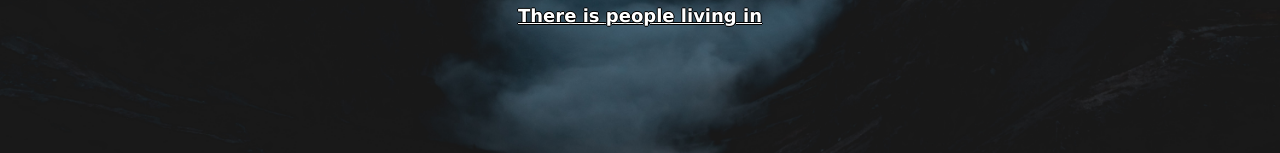
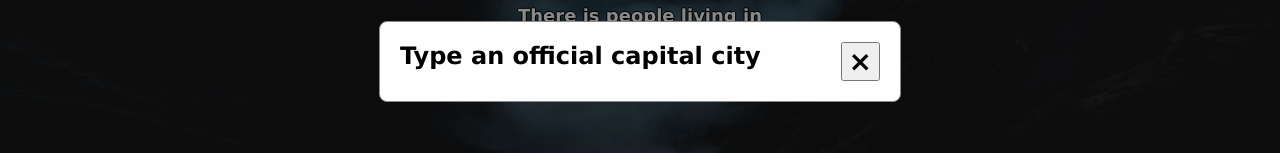
Before and after one commit to Ranchino/API-assignment, a website: page public/index.html in a window 1280 px wide. Both pictures are taken after typing "Sample" into the empty fields and a click on the button "Search". Shown: the part 339-492 px from the top of the page. Drawn offline with Linux system fonts and the light colour scheme; no server answers.

Commit message:
adding and testing modal

```diff
--- a/public/index.html
+++ b/public/index.html
@@ -19,7 +19,7 @@
                 <h2 class="searchName">Enter the capital you want to know more about</h2>
                 <h3 class="searchName">Search here! 🧐</h3><br>
                 <span id="searchArea">
-                    <input id="searchBox" type="text" name="searchBox" placeholder="ex: Stockholm" autofocus></input>
+                    <input id="searchBox" type="text" name="searchBox" placeholder="ex: stockholm" autofocus></input>
                     <button id="searchButton" onclick="submitButton()">Search</button>
                 </span>
             </form>
@@ -56,6 +56,12 @@
             <div id="imageFlag"></div>
 
         </div>
+
+        <div id="modal">
+            <dialog id="myDialog">Type an official capital city
+                <button class="close" onclick="noModal()">&times;</button>
+            </dialog>
+        </div>
     </div>
 
 </body>
--- a/public/static/css/style.css
+++ b/public/static/css/style.css
@@ -114,3 +114,42 @@ h1, h2, h3 {
   color: white;
   text-shadow: -1px 0 black, 0 1px black, 1px 0 black, 0 -1px black;
 }
+
+#modal {
+  display: none;
+  position: fixed;
+  z-index: 1;
+  padding-top: 100px;
+  left: 0;
+  top: 0;
+  width: 100%;
+  height: 100%;
+  overflow: auto;
+  background-color: rgb(0,0,0);
+  background-color: rgba(0,0,0,0.4);
+}
+
+#myDialog {
+  background-color: #fefefe;
+  margin: auto;
+  padding: 20px;
+  border: 1px solid #888;
+  border-radius: 8px;
+  width: 20em;
+  font-size: x-large;
+  font-weight: bolder;
+}
+
+.close {
+  color: #aaaaaa;
+  float: right;
+  font-size: 28px;
+  font-weight: bold;
+}
+
+.close:hover,
+.close:focus {
+  color: #000;
+  text-decoration: none;
+  cursor: pointer;
+}
--- a/public/static/script/script.js
+++ b/public/static/script/script.js
@@ -11,6 +11,8 @@ function submitButton(){
         console.log('match');
         getWeather(inputText);
         getCityInfo(inputText);
+    }else{
+        displayModal();
     }
 
 }
@@ -90,6 +92,31 @@ function renderCityInfo(responseData){
     countryName.innerHTML = responseData[0].name;
     populationContainer.innerHTML = responseData[0].population.toString().replace(/\B(?=(\d{3})+(?!\d))/g, ",");
 }
+
+
+function displayModal() {
+    document.getElementById("modal").style.display = "block";
+    document.getElementById("myDialog").showModal();
+}
+
+function noModal(){
+    document.getElementById("myDialog").close();
+    document.getElementById("modal").style.display = "none";
+}
+
+var modal = document.getElementById("modal");
+
+window.addEventListener("click", function(event) {
+    if (event.target == modal) {
+        console.log("klicket funkar");
+    }
+});
+/* window.onclick = function(event) {
+    if (modal.style.display == "block") {
+        document.getElementById("myDialog").close();
+        document.getElementById("modal").style.display = "none";
+    }
+} */
 
 listOfCapitals = [ "abu dhabi",
 "abuja",
```
